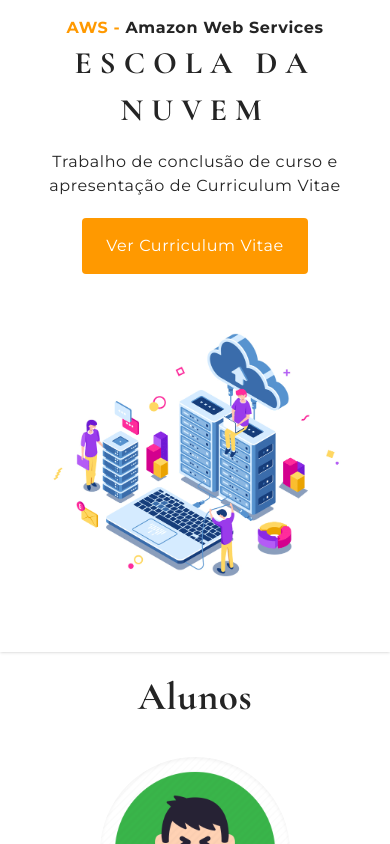
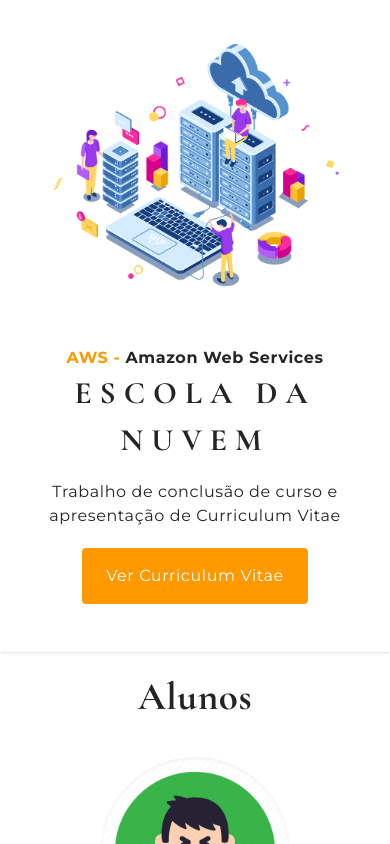
Before and after one commit to Livia89/TCC-EscolaDaNuvem, a React (Vite) app: page / in a window 390 px wide. Shown: the top 844 px of the page. Built offline with nearby package versions, Linux system fonts and the light colour scheme.

Commit message:
update order

```diff
--- a/src/components/Homepage.tsx
+++ b/src/components/Homepage.tsx
@@ -15,8 +15,8 @@ export const Homepage = ({ data, handleClick }: HomepageProps) => {
       <main
         className={`flex flex-col items-center justify-between gradient-home space-y-4  bg-white z-10 relative`}
       >
-        <div className="md:grid md:grid-cols-2 md:space-x-4 w-full items-center justify-center md:mx-6 md:h-3/6   p-4 shadow">
-          <div className="text-center order-2 sm:order-1 relative mb-8 sm:mb-0">
+        <div className="md:grid md:grid-cols-2 flex flex-col-reverse md:space-x-4 w-full items-center justify-center md:mx-6 md:h-3/6   p-4 shadow">
+          <div className="text-center relative mb-8 sm:mb-0">
             <h1 className="font-bold  ">
               <span className="text-[#ff9900] animate-pulse"> AWS - </span>
               Amazon Web Services
@@ -37,7 +37,7 @@ export const Homepage = ({ data, handleClick }: HomepageProps) => {
             </div>
           </div>
 
-          <div className="-top-2 order-1 mb-8 sm:mb-0 sm:order-2 sm:-top-0">
+          <div className="-top-2 mb-8 sm:mb-0 sm:-top-0">
             <img
               className="img-fluid mx-auto rounded p-6"
               width={700}
```
